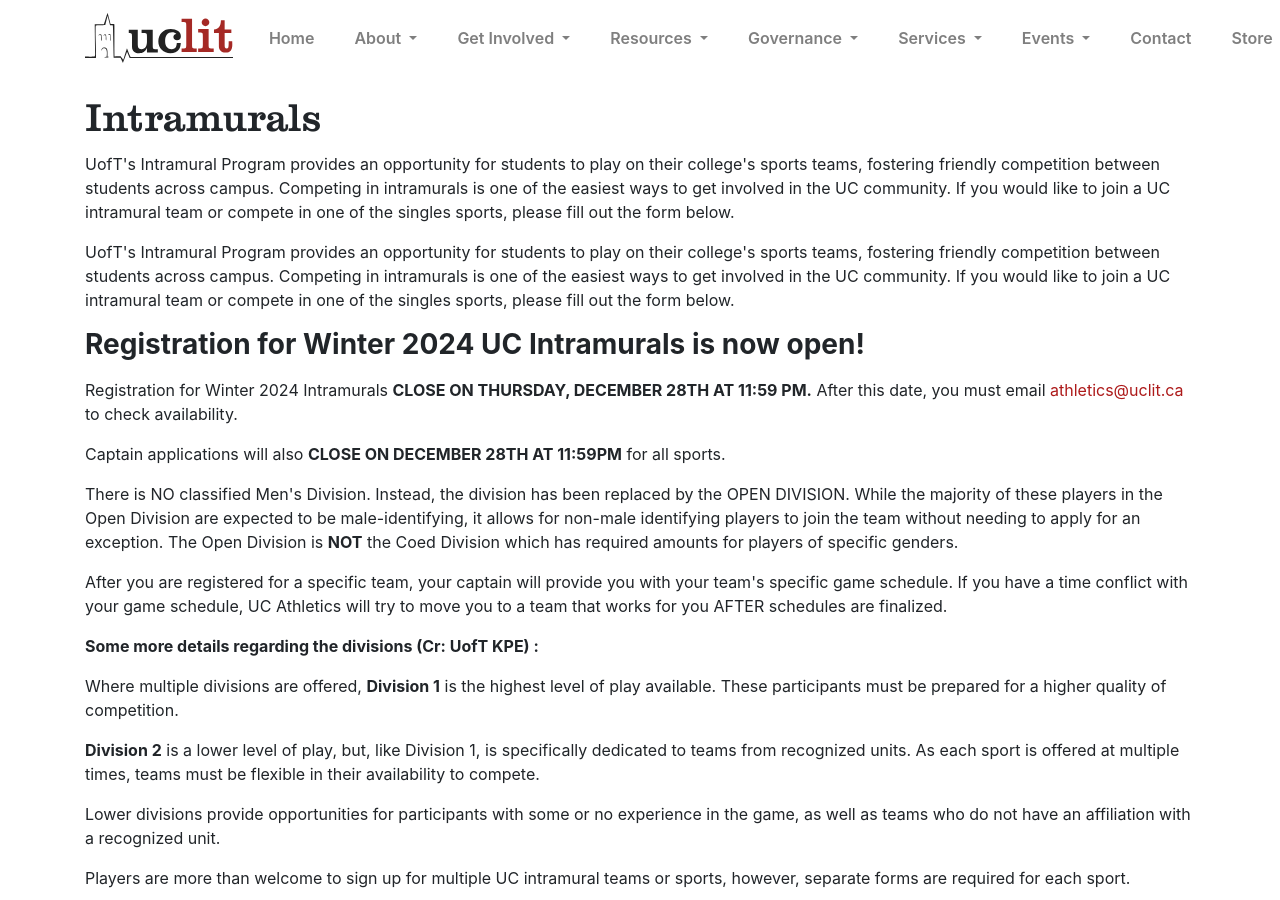
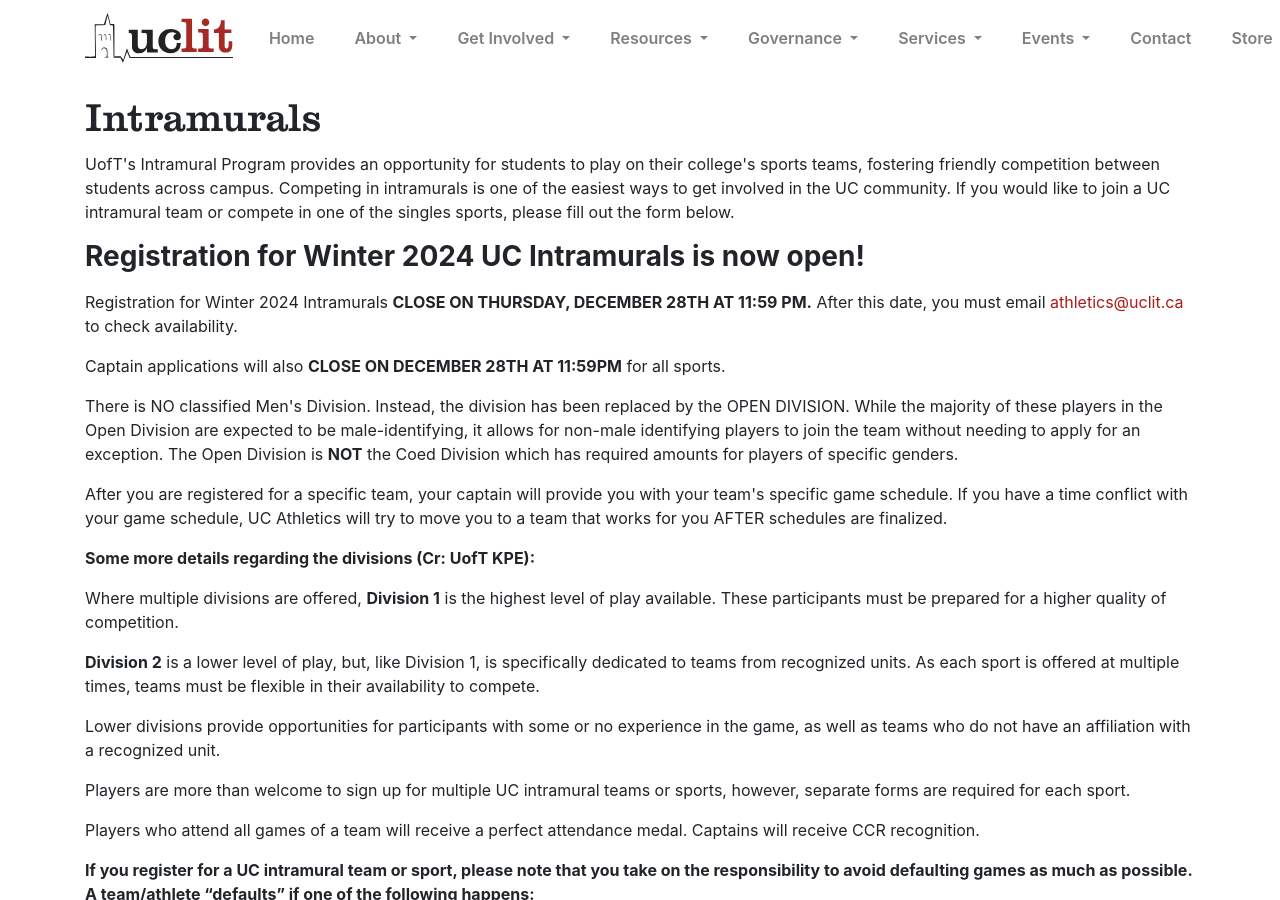
Before and after one commit to uclit-webmaster/uclit-site, a Jekyll site: the page built from get-involved/intramurals.html, in a window 1280 px wide and 900 px high. Built offline with Jekyll 4.4.1, drawn with Linux system fonts in a browser that asks for light colours; nearby versions of some CDN libraries.

Commit message:
Update intramurals.yml

```diff
--- a/_data/intramurals.yml
+++ b/_data/intramurals.yml
@@ -26,15 +26,13 @@ text: |
 
   <p>UofT's Intramural Program provides an opportunity for students to play on their college's sports teams, fostering friendly competition between students across campus. Competing in intramurals is one of the easiest ways to get involved in the UC community. If you would like to join a UC intramural team or compete in one of the singles sports, please fill out the form below. </p>
 
-  <p>UofT's Intramural Program provides an opportunity for students to play on their college's sports teams, fostering friendly competition between students across campus. Competing in intramurals is one of the easiest ways to get involved in the UC community. If you would like to join a UC intramural team or compete in one of the singles sports, please fill out the form below. </p>
+  <p><strong><h3>Registration for Winter 2024 UC Intramurals is now open! </h3></strong></p>
+   <p>Registration for Winter 2024 Intramurals <strong>CLOSE ON THURSDAY, DECEMBER 28TH AT 11:59 PM.</strong> After this date, you must email <a href="mailto:athletics@uclit.ca">athletics@uclit.ca</a> to check availability. </p>
+   <p>Captain applications will also <strong>CLOSE ON DECEMBER 28TH AT 11:59PM</strong> for all sports. </p>
+   <p>There is NO classified Men's Division. Instead, the division has been replaced by the OPEN DIVISION. While the majority of these players in the Open Division are expected to be male-identifying, it allows for non-male identifying players to join the team without needing to apply for an exception. The Open Division is <strong>NOT</strong> the Coed Division which has required amounts for players of specific genders. </p>
+   <p>After you are registered for a specific team, your captain will provide you with your team's specific game schedule. If you have a time conflict with your game schedule, UC Athletics will try to move you to a team that works for you AFTER schedules are finalized. </p>
 
-  <p><strong><h3>Registration for Winter 2024 UC Intramurals is now open! </h3></strong></p>
-  <p>Registration for Winter 2024 Intramurals <strong>CLOSE ON THURSDAY, DECEMBER 28TH AT 11:59 PM.</strong> After this date, you must email <a href="mailto:athletics@uclit.ca">athletics@uclit.ca</a> to check availability. </p>
-  <p>Captain applications will also <strong>CLOSE ON DECEMBER 28TH AT 11:59PM</strong> for all sports. </p>
-  <p>There is NO classified Men's Division. Instead, the division has been replaced by the OPEN DIVISION. While the majority of these players in the Open Division are expected to be male-identifying, it allows for non-male identifying players to join the team without needing to apply for an exception. The Open Division is <strong>NOT</strong> the Coed Division which has required amounts for players of specific genders. </p>
-  <p>After you are registered for a specific team, your captain will provide you with your team's specific game schedule. If you have a time conflict with your game schedule, UC Athletics will try to move you to a team that works for you AFTER schedules are finalized. </p>
-
-  <p><strong>Some more details regarding the divisions (Cr: UofT KPE) : </strong></p>
+  <p><strong>Some more details regarding the divisions (Cr: UofT KPE):</strong></p>
 
   <p>Where multiple divisions are offered, <strong>Division 1</strong> is the highest level of play available. These participants must be prepared for a higher quality of competition.</p>
   <p><strong>Division 2</strong> is a lower level of play, but, like Division 1, is specifically dedicated to teams from recognized units. As each sport is offered at multiple times, teams must be flexible in their availability to compete.</p>
```
